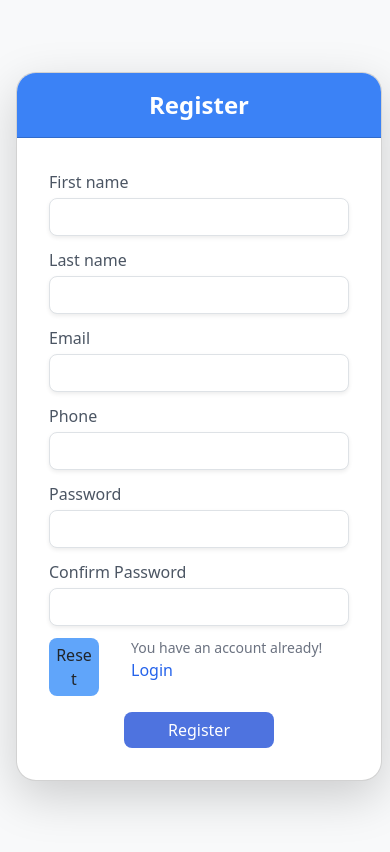
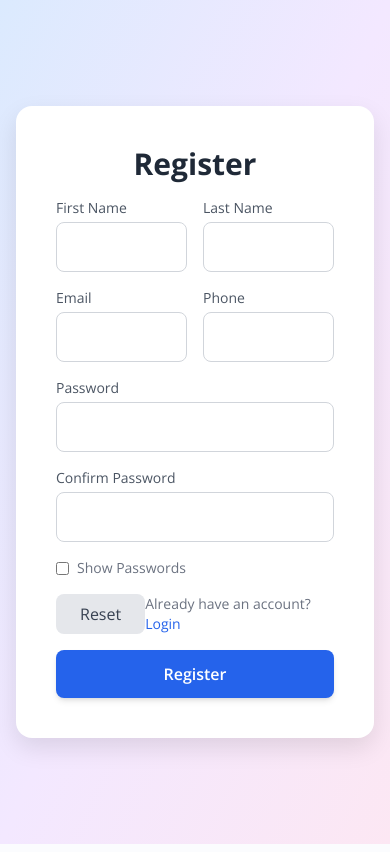
Before and after one commit to Dyy-Coding/G2_VC1, a PHP site: page /register in a window 390 px wide. Run offline with PHP 8.4, Linux system fonts and the light colour scheme; the visitor is signed in with stand-in values (Sample User, id 1); some libraries are stand-ins or nearby versions.

```diff
--- a/Controllers/adminController/authenicationController/forgotPasswordController.php
+++ b/Controllers/adminController/authenicationController/forgotPasswordController.php
@@ -1,13 +1,10 @@
-
 <?php
-
 
 class AuthController extends BaseController {
 
     private $userModel;
 
     public function __construct() {
-    // Initialize the UserModel for use in the controller
         $this->userModel = new UserModel();
     }
 
@@ -22,20 +19,33 @@ public function forgot() {
     // Handle the password reset request
     public function showForgotPasswordForm() {
         if ($_SERVER['REQUEST_METHOD'] === 'POST' && isset($_POST['email'])) {
-        $email = $_POST['email'];
+            $email = $this->getEmailInput();
 
             // Get user by email
             $user = $this->userModel->checkEmail($email);
 
             if ($user) {
+                // Generate and store the reset token in the database
+                $token = $this->userModel->generatePasswordResetToken($email);
+
+                if ($token) {
+                    // Normally, you would send the token via email, but we're logging it here for demo purposes
+                    error_log("Password reset token for {$email}: " . $token);
+
+                    // Render the reset page (you should actually send the token to the user's email here)
+                    $this->renderAuthView('authentication/resetpassword');
+                    exit();
+                } else {
+                    // Error generating token
+                    echo "Error generating password reset token.";
+                }
+
+                // Log action
                 if (isset($_SESSION['user_id'])) {
                     $this->userModel->log_action($_SESSION['user_id'], 'User requested password reset link.');
                 }
-
-            // Redirect to the login page
-            $this->renderAuthView('authentication/resetpassword');
-            exit();
             } else {
+                // User email not found
                 echo "Email not found.";
                 if (isset($_SESSION['user_id'])) {
                     $this->userModel->log_action($_SESSION['user_id'], 'User requested reset, but email not found.');
@@ -46,26 +56,74 @@ public function showForgotPasswordForm() {
 
     // Change password after token validation
     public function resetPasswordRequest() {
-    if ($_SERVER['REQUEST_METHOD'] === 'POST' && isset($_POST['password'], $_POST['token'])) {
-        $newPassword = password_hash($_POST['password'], PASSWORD_BCRYPT);
-        $token = $_POST['token'];
+        if ($_SERVER['REQUEST_METHOD'] === 'POST') {
+            $newPassword = $this->getPasswordInput();
+            $user_id = $this->userModel->getLastUserIdInPasswordResets();
 
-        // Validate the token and get the associated user ID
-        $resetData = $this->userModel->validateResetToken($token);
-        if ($resetData) {
-            // Proceed with updating the password
-            $user_id = $resetData['user_id'];
-            $this->userModel->updatePassword($user_id, $newPassword);
+            // Ensure password and token are provided
+            if (!$newPassword) {
+                echo "Password cannot be empty.";
+                return;
+            }
+
+
+            // Validate the reset token
+            echo var_dump($user_id);
+
+            // Ensure the token is valid and the user exists
+            if ($user_id && $newPassword) {
+                // Hash the new password
+                $hashedPassword = password_hash($newPassword, PASSWORD_BCRYPT);
+
+                // Update the password in the database
+                $this->userModel->updatePassword($user_id, $hashedPassword);
+
+                // Log the password reset action
+                if (isset($_SESSION['user_id'])) {
+                    $this->userModel->log_action($_SESSION['user_id'], 'User reset password using token.');
+                }
 
                 // Redirect to login page after successful password reset
-            $this->requireAuth();
+                header("Location: /login");
                 exit();
             } else {
-            echo "Invalid or expired token.";
+                // Token is invalid or expired, pass the error message and token to the view
+                $error_message = "Invalid or expired token.";
+                $this->renderAuthView('authentication/resetpassword', [
+                    'error_message' => $error_message,
+                 // Pass the token here for troubleshooting
+                ]);
+                return;
             }
+        } else {
+            echo "Invalid request method.";
+            return;
         }
     }
 
-// Show the change password form
+    // Private function to get the email from input
+    private function getEmailInput() {
+        if (isset($_POST['email'])) {
+            return filter_var(trim($_POST['email']), FILTER_SANITIZE_EMAIL);
+        }
+        return null;
+    }
 
+    // Private function to get the password from input
+    private function getPasswordInput() {
+        if (isset($_POST['password'])) {
+            return trim($_POST['password']);
         }
+        return null;
+    }
+
+    // Private function to get the token from input
+    private function getTokenInput() {
+        if (isset($_POST['token'])) {
+            return trim($_POST['token']);
+        }
+        return null;
+    }
+}
+
+?>
--- a/Router/route.php
+++ b/Router/route.php
@@ -31,7 +31,8 @@ $route->post('/forgotpasswordform', [AuthController::class, 'showForgotPasswordF
 $route->get('/forgot', [AuthController::class, 'forgot']);
 
 // Forgot Password Route (POST request to handle the reset email request)
-$route->get('/forgot-password', [AuthController::class, 'resetPasswordRequest']);
+$route->post('/forgot-password', [AuthController::class, 'resetPasswordRequest']);
+
 
 
 // Authentication Routes (Login and Register)
@@ -51,7 +52,7 @@ $route->get('/sales', [InventoryController::class, 'sales']);
 $route->get('/profile', [BashInfoController::class, 'profile']);
 
 // Print the registered routes for debugging purposes
-
+// $route->printRoutes();
 
 // Route Handling: match the requested URI with the defined routes
 $route->route();
--- a/views/authentication/forgot_password.php
+++ b/views/authentication/forgot_password.php
@@ -24,6 +24,9 @@
         <p class="text-center text-gray-500 mb-4">Enter your email address below, and we’ll send you a reset link.</p>
 
         <form action="/forgotpasswordform" method="POST">
+            <!-- Hidden Token Field -->
+            <input type="hidden" name="token" value="<?php echo htmlspecialchars($token); ?>">
+
             <div class="mb-4">
                 <label for="email" class="form-label block text-sm font-medium text-gray-700">Email address</label>
                 <input type="email" name="email" id="email"
--- a/views/authentication/register.php
+++ b/views/authentication/register.php
@@ -2,71 +2,41 @@
 <html lang="en">
 
 <head>
-    <meta charset="UTF-8">
-    <meta name="viewport" content="width=device-width, initial-scale=1.0">
+  <meta charset="UTF-8" />
+  <meta name="viewport" content="width=device-width, initial-scale=1.0"/>
   <title>Register New User</title>
 
   <!-- Google Fonts -->
-    <link href="https://fonts.googleapis.com/css?family=Open+Sans:300,400,600,700" rel="stylesheet" />
-
-    <!-- Bootstrap CSS -->
-    <link href="https://cdn.jsdelivr.net/npm/bootstrap@5.3.0-alpha1/dist/css/bootstrap.min.css" rel="stylesheet" />
-
-    <!-- Nucleo Icons -->
-    <link href="https://demos.creative-tim.com/argon-dashboard-pro/assets/css/nucleo-icons.css" rel="stylesheet" />
-    <link href="https://demos.creative-tim.com/argon-dashboard-pro/assets/css/nucleo-svg.css" rel="stylesheet" />
-
-    <!-- Font Awesome Icons -->
-    <script src="https://kit.fontawesome.com/42d5adcbca.js" crossorigin="anonymous"></script>
+  <link href="https://fonts.googleapis.com/css2?family=Open+Sans:wght@300;400;600;700&display=swap" rel="stylesheet"/>
 
   <!-- Tailwind CSS -->
   <script src="https://cdn.tailwindcss.com"></script>
 
-    <!-- Custom Styling -->
   <style>
     body {
-            background-color: #f8f9fa;
+      font-family: 'Open Sans', sans-serif;
     }
-        .card {
-            border-radius: 16px;
-        }
-        .form-control {
-            border-radius: 8px;
-        }
-        .btn {
-            border-radius: 8px;
-        }
-        .btn-primary {
-            background-color: #4e73df;
-            border: none;
-        }
-        .btn-primary:hover {
-            background-color: #2e59d9;
-        }
-        .text-gray-600:hover {
-            color: #1d1d1d;
+    .card-shadow {
+      box-shadow: 0 10px 25px rgba(0, 0, 0, 0.1);
     }
   </style>
 </head>
 
-<body>
-<div class="col-lg-6 d-none d-lg-flex position-fixed top-0 end-0 w-100 vh-100 text-center justify-content-center flex-column">
-  <div class="position-relative h-100 w-100 border-radius-lg d-flex flex-column justify-content-center overflow-hidden"
-       style="background-image: url('https://static.vecteezy.com/system/resources/previews/010/925/404/non_2x/registration-page-name-and-password-field-fill-in-form-menu-bar-corporate-website-create-account-user-information-flat-design-modern-illustration-vector.jpg');
-              background-size: cover; background-position: center; background-repeat: no-repeat;">
-    <span class="bg-gradient-primary opacity-6"></span>
+<body class="bg-gradient-to-br from-blue-100 via-purple-100 to-pink-100 min-h-screen flex items-center justify-center px-4">
+  <div class="flex w-full max-w-6xl rounded-2xl overflow-hidden bg-white card-shadow">
+
+    <!-- Left Image Side -->
+    <div class="hidden lg:flex w-1/2 bg-cover bg-center" style="background-image: url('https://static.vecteezy.com/system/resources/previews/010/925/404/non_2x/registration-page-name-and-password-field-fill-in-form-menu-bar-corporate-website-create-account-user-information-flat-design-modern-illustration-vector.jpg');">
     </div>
-</div>
-    <div class="container d-flex justify-content-center align-items-center min-vh-100 m-1">
-    <div class="card w-full max-w-xl shadow-lg rounded-lg overflow-hidden" style="border-radius: 20px;">
-            <div class="card-header bg-blue-500 text-white text-center text-2xl font-bold py-3">
-                Register
-            </div>
-            <div class="card-body p-8">
+
+    <!-- Right Form Side -->
+    <div class="w-full lg:w-1/2 p-10">
+      <h2 class="text-3xl font-bold text-gray-800 mb-4 text-center">Register</h2>
+
+      <!-- Success / Error Messages -->
       <?php
-                    $successMessage = $successMessage ?? ''; // Avoid undefined variable error
+        $successMessage = $successMessage ?? '';
       ?>
-
       <?php if (!empty($errors)): ?>
         <div class="bg-red-100 text-red-700 p-3 rounded mb-4">
           <?php foreach ($errors as $error) echo "<p>$error</p>"; ?>
@@ -77,63 +47,71 @@
         </div>
       <?php endif; ?>
 
-                <form action="/register" method="POST">
-                    <div class="row">
-                        <div class="col-md-6 mb-2 pb-1">
-                            <div data-mdb-input-init class="form-outline">
-                                <label class="form-label block text-gray-600 font-medium mb-1" for="form3Examplev2">First name</label>
-                                <input type="text" id="form3Examplev2" name="first_name" class="form-control shadow-sm border border-gray-300 rounded-lg focus:ring-2 focus:ring-blue-400" placeholder="" />
+      <form action="/register" method="POST" class="space-y-4">
+        <div class="flex gap-4">
+          <div class="w-1/2">
+            <label class="block text-sm font-medium text-gray-600 mb-1">First Name</label>
+            <input type="text" name="first_name" class="w-full px-4 py-3 border border-gray-300 rounded-lg focus:ring-2 focus:ring-blue-400 outline-none" required>
+          </div>
+          <div class="w-1/2">
+            <label class="block text-sm font-medium text-gray-600 mb-1">Last Name</label>
+            <input type="text" name="last_name" class="w-full px-4 py-3 border border-gray-300 rounded-lg focus:ring-2 focus:ring-blue-400 outline-none" required>
           </div>
         </div>
-                        <div class="col-md-6 mb-2 pb-1">
-                            <div data-mdb-input-init class="form-outline">
-                                <label class="form-label block text-gray-600 font-medium mb-1" for="form3Examplev3">Last name</label>
-                                <input type="text" id="form3Examplev3" name="last_name" class="form-control shadow-sm border border-gray-300 rounded-lg focus:ring-2 focus:ring-blue-400" placeholder="" />
+
+        <div class="flex gap-4">
+          <div class="w-1/2">
+            <label class="block text-sm font-medium text-gray-600 mb-1">Email</label>
+            <input type="email" name="email" class="w-full px-4 py-3 border border-gray-300 rounded-lg focus:ring-2 focus:ring-blue-400 outline-none" required>
+          </div>
+          <div class="w-1/2">
+            <label class="block text-sm font-medium text-gray-600 mb-1">Phone</label>
+            <input type="text" name="phone_number" class="w-full px-4 py-3 border border-gray-300 rounded-lg focus:ring-2 focus:ring-blue-400 outline-none">
           </div>
         </div>
-                    </div>
-                    <div class="row">
-                        <div class="col-md-6 mb-2 pb-1">
-                            <div data-mdb-input-init class="form-outline">
-                                <label class="form-label block text-gray-600 font-medium mb-1" for="form3Examplev2">Email</label>
-                                <input type="text" id="form3Examplev2" name="email" class="form-control shadow-sm border border-gray-300 rounded-lg focus:ring-2 focus:ring-blue-400" placeholder="" />
-                            </div>
-                        </div>
-                        <div class="col-md-6 mb-2 pb-1">
-                            <div data-mdb-input-init class="form-outline">
-                                <label class="form-label block text-gray-600 font-medium mb-1" for="form3Examplev3">Phone</label>
-                                <input type="text" id="form3Examplev3" name="phone_number" class="form-control shadow-sm border border-gray-300 rounded-lg focus:ring-2 focus:ring-blue-400" placeholder="" />
-                            </div>
-                        </div>
-                    </div>
-                    <div class="mb-2 pb-1">
-                        <label class="block text-gray-600 font-medium mb-1">Password</label>
-                        <input type="password" name="password" class="form-control shadow-sm border border-gray-300 rounded-lg focus:ring-2 focus:ring-blue-400" required>
+
+        <div>
+          <label class="block text-sm font-medium text-gray-600 mb-1">Password</label>
+          <input type="password" id="password" name="password" class="w-full px-4 py-3 border border-gray-300 rounded-lg focus:ring-2 focus:ring-blue-400 outline-none" required>
         </div>
 
-                    <div class="mb-2 pb-1">
-                        <label class="block text-gray-600 font-medium mb-1">Confirm Password</label>
-                        <input type="password" name="confirm_password" class="form-control shadow-sm border border-gray-300 rounded-lg focus:ring-2 focus:ring-blue-400" required>
+        <div>
+          <label class="block text-sm font-medium text-gray-600 mb-1">Confirm Password</label>
+          <input type="password" id="confirm_password" name="confirm_password" class="w-full px-4 py-3 border border-gray-300 rounded-lg focus:ring-2 focus:ring-blue-400 outline-none" required>
         </div>
 
-                    <div class="d-flex justify-content-center gap-8">
-                        <button type="reset" class="btn bg-blue-400 p-1 w-1/6">Reset</button>
-                        <small class="text-sm text-gray-500">
-                            You have an account already!
-                            <a href="/login" class="text-blue-600 text-base">Login</a>
-                        </small>
+        <!-- Password Visibility Toggle -->
+        <div class="flex items-center gap-2 text-sm text-gray-500 mt-1">
+          <input type="checkbox" id="togglePassword" class="accent-blue-500">
+          <label for="togglePassword">Show Passwords</label>
         </div>
 
-                    <div class="mt-3 mb-0 text-center">
-                        <button type="submit" class="btn btn-primary w-1/2">Register</button>
+        <div class="flex justify-between items-center mt-4">
+          <button type="reset" class="bg-gray-200 text-gray-700 hover:bg-gray-300 px-6 py-2 rounded-lg font-medium">Reset</button>
+          <p class="text-sm text-gray-500">
+            Already have an account?
+            <a href="/login" class="text-blue-600 hover:underline font-medium">Login</a>
+          </p>
+        </div>
+
+        <div class="text-center mt-6">
+          <button type="submit" class="w-full bg-blue-600 hover:bg-blue-700 text-white font-semibold py-3 rounded-lg transition duration-200 shadow-md">
+            Register
+          </button>
         </div>
       </form>
     </div>
   </div>
-    </div>
 
-    <!-- Bootstrap JS (Optional for modal, tooltip, etc.) -->
-    <script src="https://cdn.jsdelivr.net/npm/bootstrap@5.3.0-alpha1/dist/js/bootstrap.bundle.min.js"></script>
+  <!-- Password Toggle Script -->
+  <script>
+    document.getElementById('togglePassword').addEventListener('change', function () {
+      const pass1 = document.getElementById('password');
+      const pass2 = document.getElementById('confirm_password');
+      const type = this.checked ? 'text' : 'password';
+      pass1.type = type;
+      pass2.type = type;
+    });
+  </script>
 </body>
-
 </html>
```
Also changed, not shown: Models/usersModel.php (+125 -59 lines), views/authentication/login.php (+99 -30 lines), views/authentication/resetpassword.php (+38 -41 lines). Lines whose indentation alone changed are shown as unchanged.
